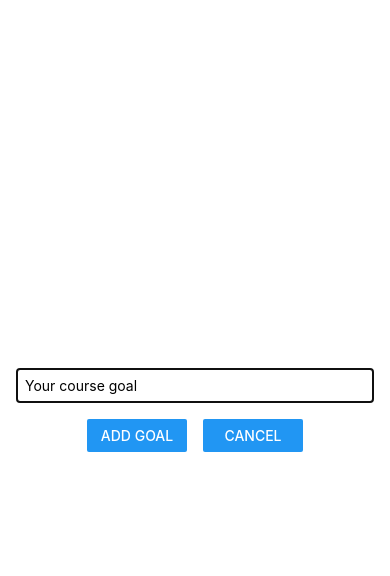
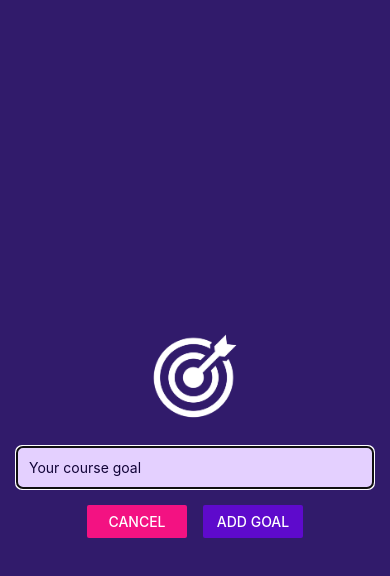
Before and after one commit to padepokanpenguin/react-native-goals-app, a React Native app: screen / in a window 390 px wide. Both pictures are taken after a click on the button "ADD NEW GOAL". Shown: the top 576 px of the page. Built offline with nearby package versions, Linux system fonts and the light colour scheme.

Commit message:
add background color

```diff
--- a/App.js
+++ b/App.js
@@ -1,4 +1,5 @@
 import { useState } from "react";
+import { StatusBar } from "expo-status-bar";
 import { StyleSheet, View, FlatList, Button } from "react-native";
 import GoalInput from "./src/components/goalInput";
 import GoalItem from "./src/components/goalItem";
@@ -30,6 +31,8 @@
   }
 
   return (
+    <>
+      <StatusBar style="light" />
       <View style={styles.appContainer}>
         <Button title="Add New Goal" color="#5e0acc" onPress={StartAddGoal} />
         <GoalInput
@@ -56,6 +59,7 @@
           />
         </View>
       </View>
+    </>
   );
 }
 
@@ -64,6 +68,7 @@
     flex: 1,
     paddingTop: 50,
     paddingHorizontal: 16,
+    backgroundColor: "#1e085a",
   },
 
   goalsContainer: {
--- a/src/components/goalInput.js
+++ b/src/components/goalInput.js
@@ -1,5 +1,12 @@
 import { useState } from "react";
-import { StyleSheet, TextInput, View, Button, Modal } from "react-native";
+import {
+  StyleSheet,
+  TextInput,
+  View,
+  Button,
+  Modal,
+  Image,
+} from "react-native";
 
 export default function GoalInput({ addGoalHandler, visible, onCancel }) {
   const [goal, setGoal] = useState("");
@@ -15,6 +22,7 @@
   return (
     <Modal visible={visible} animationType="slide">
       <View style={styles.inputContainer}>
+        <Image style={styles.image} source={require("../../assets/goal.png")} />
         <TextInput
           style={styles.textInput}
           onChangeText={goalInputHandler}
@@ -23,10 +31,10 @@
         />
         <View style={styles.buttonContainer}>
           <View style={styles.button}>
-            <Button title="Add Goal" onPress={addGoal} />
+            <Button title="Cancel" onPress={onCancel} color="#f31282" />
           </View>
           <View style={styles.button}>
-            <Button title="Cancel" onPress={onCancel} />
+            <Button title="Add Goal" onPress={addGoal} color="#5e0acc" />
           </View>
         </View>
       </View>
@@ -39,16 +47,22 @@
     flex: 1,
     justifyContent: "center",
     alignItems: "center",
-    marginBottom: 24,
-    borderBottomWidth: 1,
-    borderBottomColor: "#cccccc",
     padding: 16,
+    backgroundColor: "#311b6b",
+  },
+  image: {
+    height: 100,
+    width: 100,
+    margin: 20,
   },
   textInput: {
     borderWidth: 1,
-    borderColor: "#ccc",
+    borderColor: "#e4d0ff",
+    backgroundColor: "#e4d0ff",
     width: "100%",
-    padding: 8,
+    padding: 12,
+    color: "#120438",
+    borderRadius: 6,
   },
   buttonContainer: {
     flexDirection: "row",
```
Lines whose indentation alone changed are shown as unchanged.
